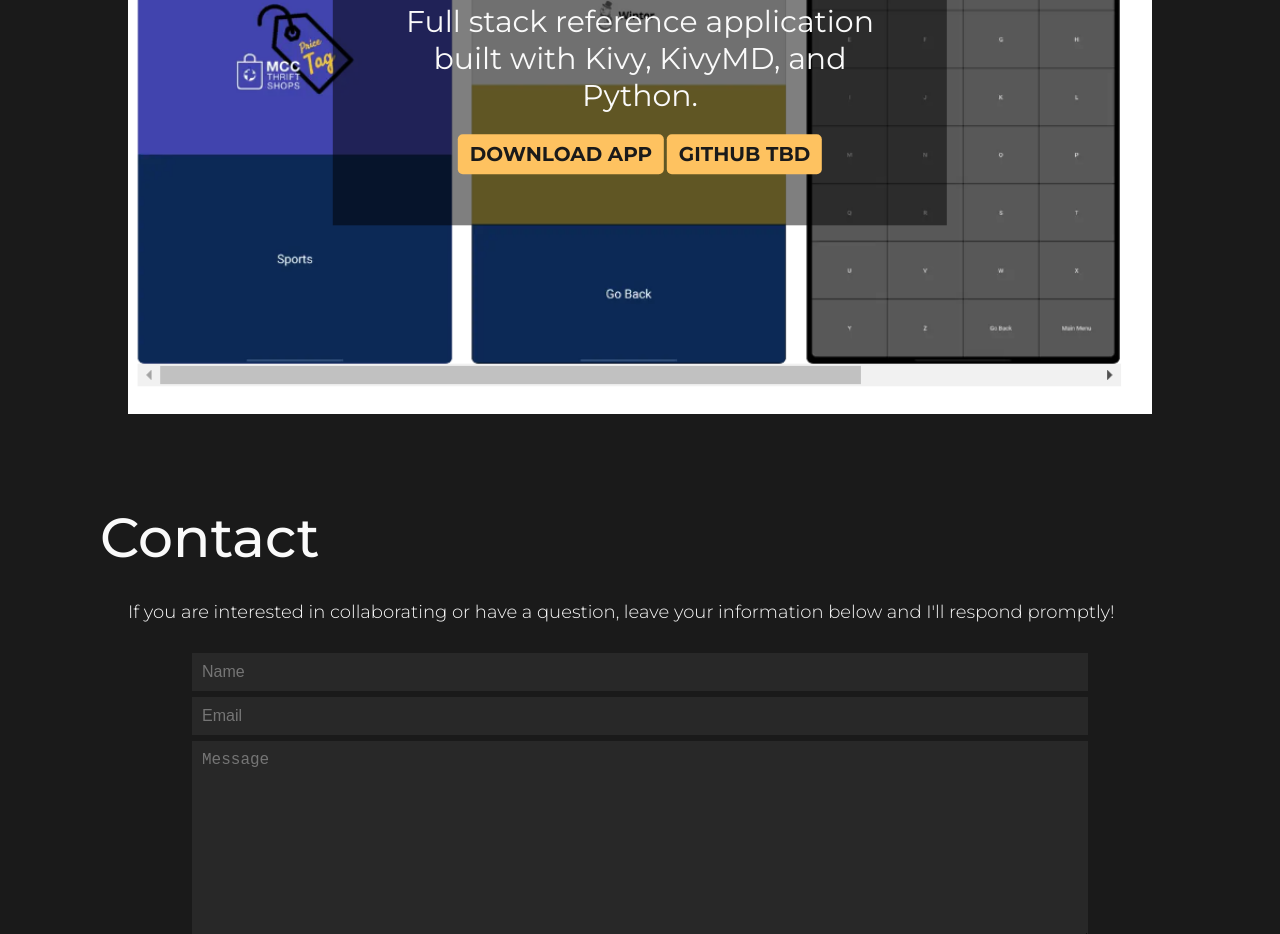
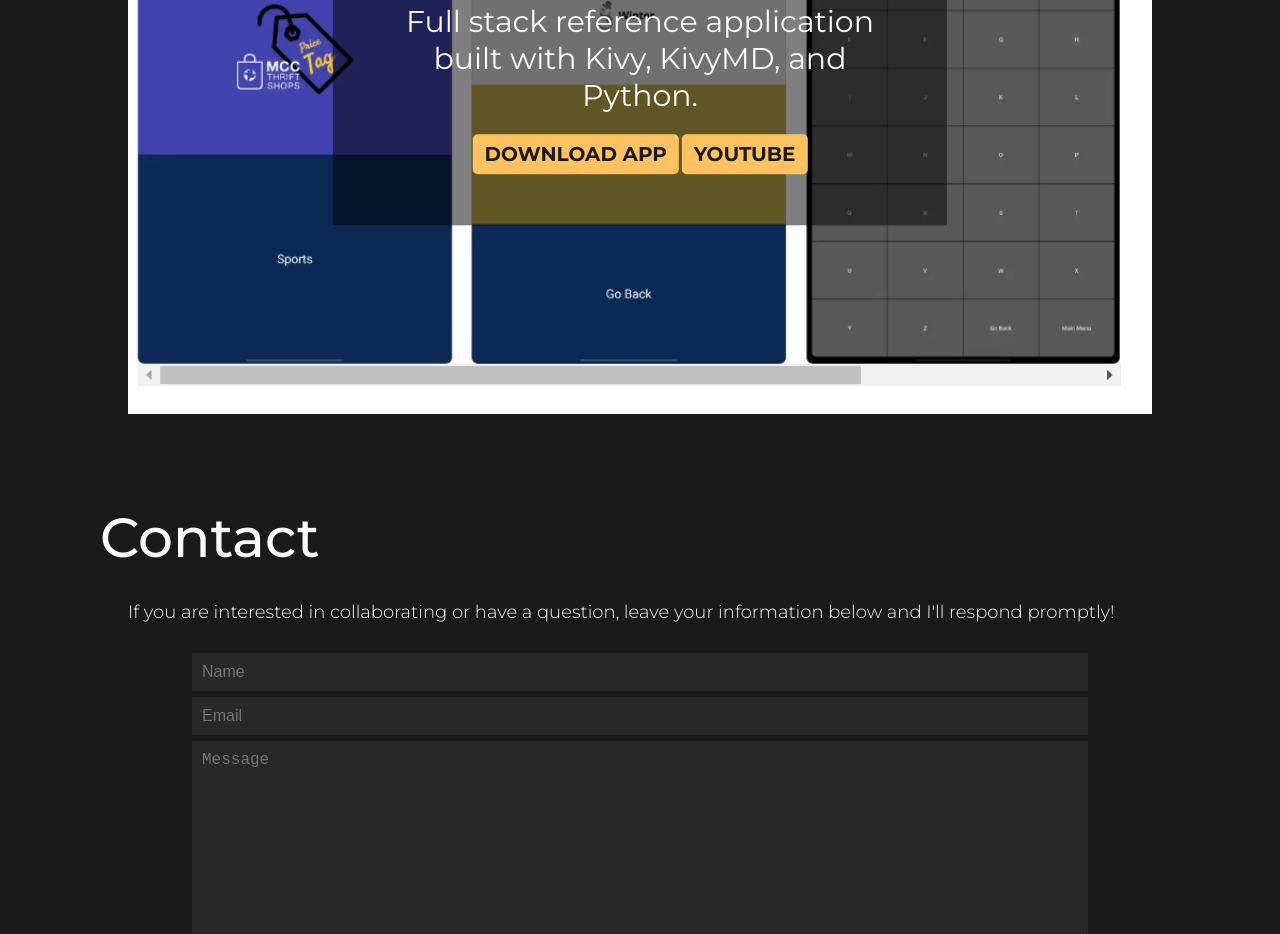
Before and after one commit to Duck-luv-pie/Website, a website: page index.html in a window 1280 px wide. Shown: the part 2137-3071 px from the top of the page. Drawn offline with Linux system fonts and the light colour scheme.

Commit message:
ver 0.163 - small changes ver 3

```diff
--- a/index.html
+++ b/index.html
@@ -111,7 +111,7 @@
                         <h3 class="project__title">Price Reference App</h3>
                         <p class="project__description">Full stack reference application built with Kivy, KivyMD, and Python.</p>
                         <a href="https://apps.apple.com/ca/app/sports-pricing/id1659234086" target="_blank" class="project__button">Download App</a>
-                        <a href="https://github.com" target="_blank" class="project__button">Github TBD</a>
+                        <a href="https://github.com" target="_blank" class="project__button">Youtube</a>
                     </div>
                 </div>
             </div>
```
